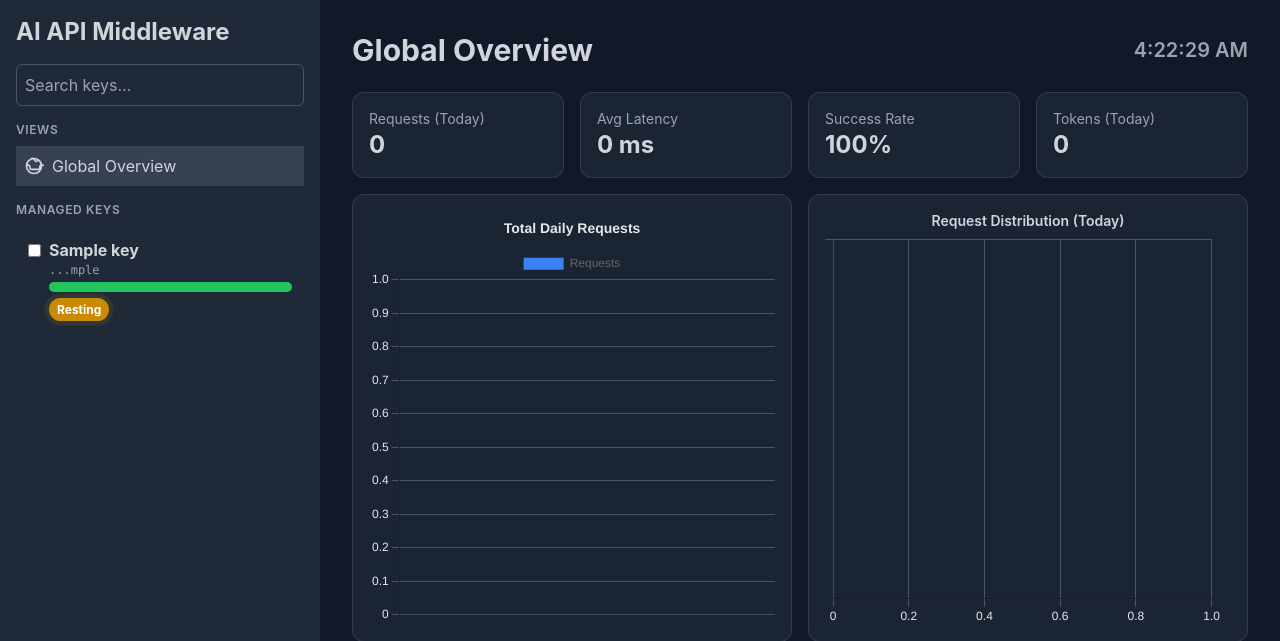
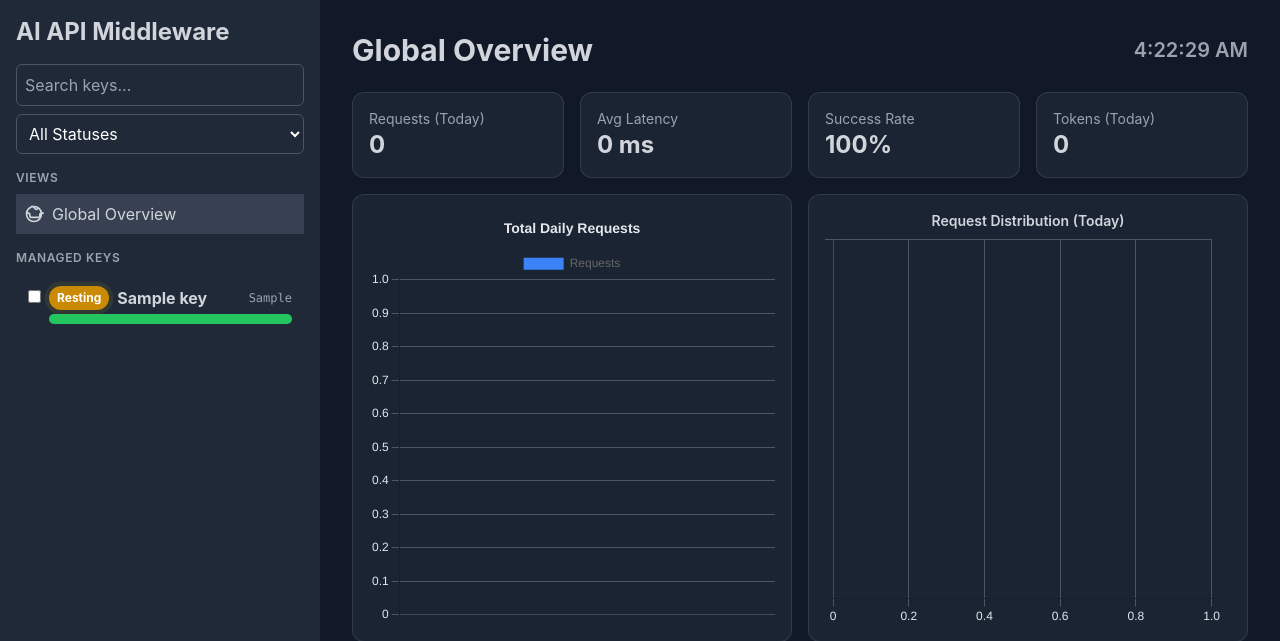
Before and after one commit to imamfahrudin/ai-api-middleware, a Flask app: page /middleware/ in a window 1280 px wide. Shown: the top 641 px of the page. Run offline with Flask 3, Linux system fonts and the light colour scheme; tables that the repository leaves empty hold one stand-in row (values such as "Sample post"); data that the repository does not hold is empty; some libraries are stand-ins or nearby versions.

Commit message:
feat: key status filtering and style adjustment

```diff
--- a/app/static/js/dashboard.js
+++ b/app/static/js/dashboard.js
@@ -33,15 +33,19 @@ async function fetchKeys() {
         li.className = 'sidebar-item p-3 rounded cursor-pointer hover:bg-gray-700';
         li.dataset.keyId = key.id;
         li.dataset.keyName = key.name;
+        li.dataset.keyStatus = key.status;
         const isChecked = selectedIds.has(String(key.id)) ? 'checked' : '';
+        const keyDisplay = key.key_value.length > 12 ? `${key.key_value.slice(0, 4)}...${key.key_value.slice(-4)}` : key.key_value;
         li.innerHTML = `
             <div class="flex items-start gap-2">
-                <input type="checkbox" class="bulk-key-checkbox mt-1.5" data-id="${key.id}" ${isChecked}>
+                <input type="checkbox" class="bulk-key-checkbox mt-1" data-id="${key.id}" ${isChecked}>
                 <div class="flex-grow">
-                    <div class="font-bold">${key.name}</div>
-                    <div class="text-xs text-gray-400 font-mono">...${key.key_value.slice(-4)}</div>
+                    <div class="flex items-center gap-2 mb-1">
+                        ${getStatusBadge(key.status)}
+                        <div class="font-bold flex-grow">${key.name}</div>
+                        <div class="text-xs text-gray-400 font-mono">${keyDisplay}</div>
+                    </div>
                     ${getHealthBar(key.kpi)}
-                    <div class="mt-1">${getStatusBadge(key.status)}</div>
                 </div>
             </div>`;
         li.querySelector('.flex-grow').addEventListener('click', (e) => {
@@ -56,9 +60,16 @@ async function fetchKeys() {
 
 function filterKeys() {
     const query = document.getElementById('key-search').value.toLowerCase();
+    const statusFilter = document.getElementById('status-filter')?.value || 'all';
+
     document.querySelectorAll('#keys-sidebar-list li').forEach(li => {
         const name = li.dataset.keyName.toLowerCase();
-        li.style.display = name.includes(query) ? '' : 'none';
+        const status = li.dataset.keyStatus;
+
+        const matchesName = name.includes(query);
+        const matchesStatus = statusFilter === 'all' || status === statusFilter;
+
+        li.style.display = (matchesName && matchesStatus) ? '' : 'none';
     });
 }
 
@@ -446,6 +457,7 @@ document.addEventListener('DOMContentLoaded', () => {
     document.getElementById('key-form').addEventListener('submit', handleFormSubmit);
     document.getElementById('global-overview-btn-li').addEventListener('click', (e) => { e.preventDefault(); setActiveView(e.currentTarget, displayGlobalOverview); });
     document.getElementById('key-search').addEventListener('keyup', filterKeys);
+    document.getElementById('status-filter')?.addEventListener('change', filterKeys);
     document.getElementById('apply-bulk-action').addEventListener('click', applyBulkAction);
     document.getElementById('keys-sidebar-list').addEventListener('change', updateBulkActionsMenu);
     document.getElementById('import-export-btn').addEventListener('click', openImportExportModal);
--- a/app/templates/dashboard.html
+++ b/app/templates/dashboard.html
@@ -14,8 +14,14 @@
         <div class="flex justify-between items-center mb-4">
             <h1 class="text-2xl font-bold">AI API Middleware</h1>
         </div>
-        <div class="mb-4">
+        <div class="mb-4 space-y-2">
             <input type="search" id="key-search" placeholder="Search keys..." class="w-full bg-gray-800 text-white rounded-md p-2 border border-gray-600 focus:outline-none focus:ring-2 focus:ring-blue-500">
+            <select id="status-filter" class="w-full bg-gray-800 text-white rounded-md p-2 border border-gray-600 focus:outline-none focus:ring-2 focus:ring-blue-500">
+                <option value="all">All Statuses</option>
+                <option value="Healthy">Healthy</option>
+                <option value="Resting">Resting</option>
+                <option value="Disabled">Disabled</option>
+            </select>
         </div>
         <nav class="flex-grow overflow-y-auto">
             <h2 class="text-xs font-semibold text-gray-400 uppercase tracking-wider mb-2">Views</h2>
```
